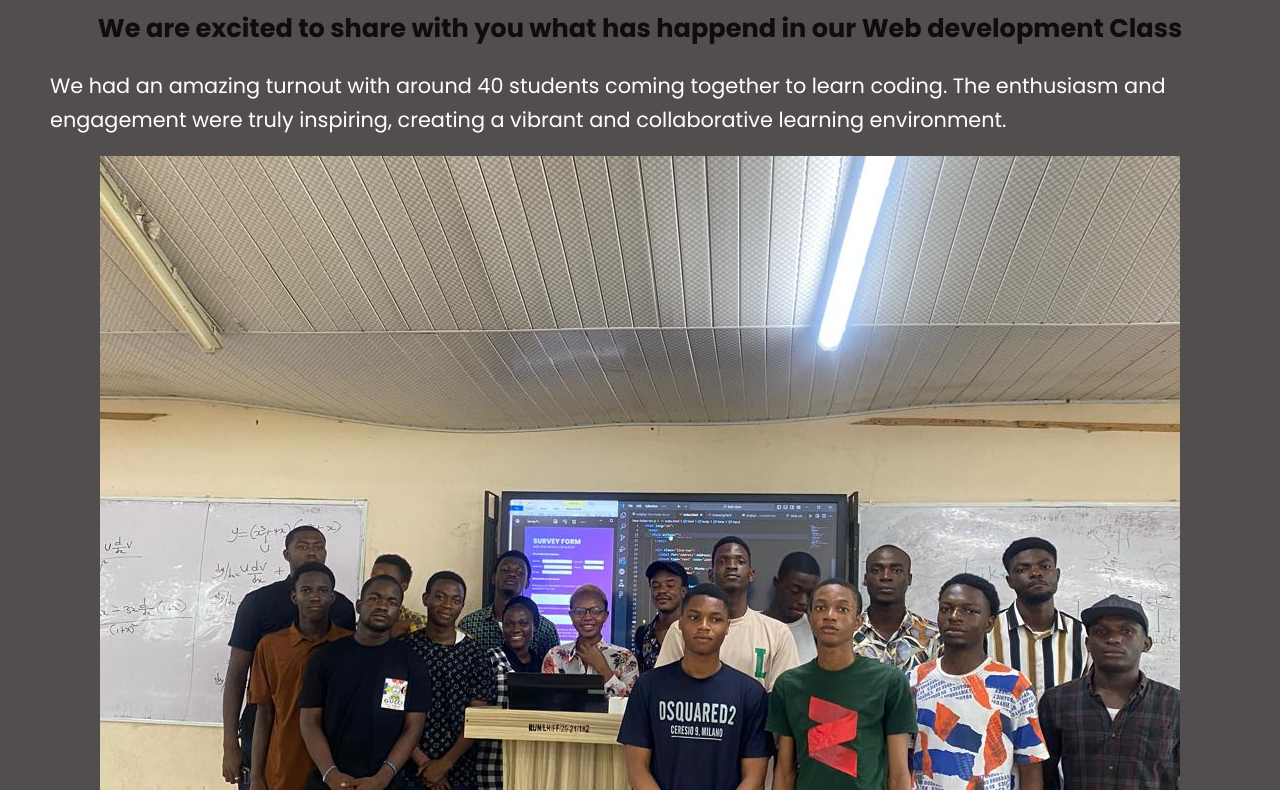
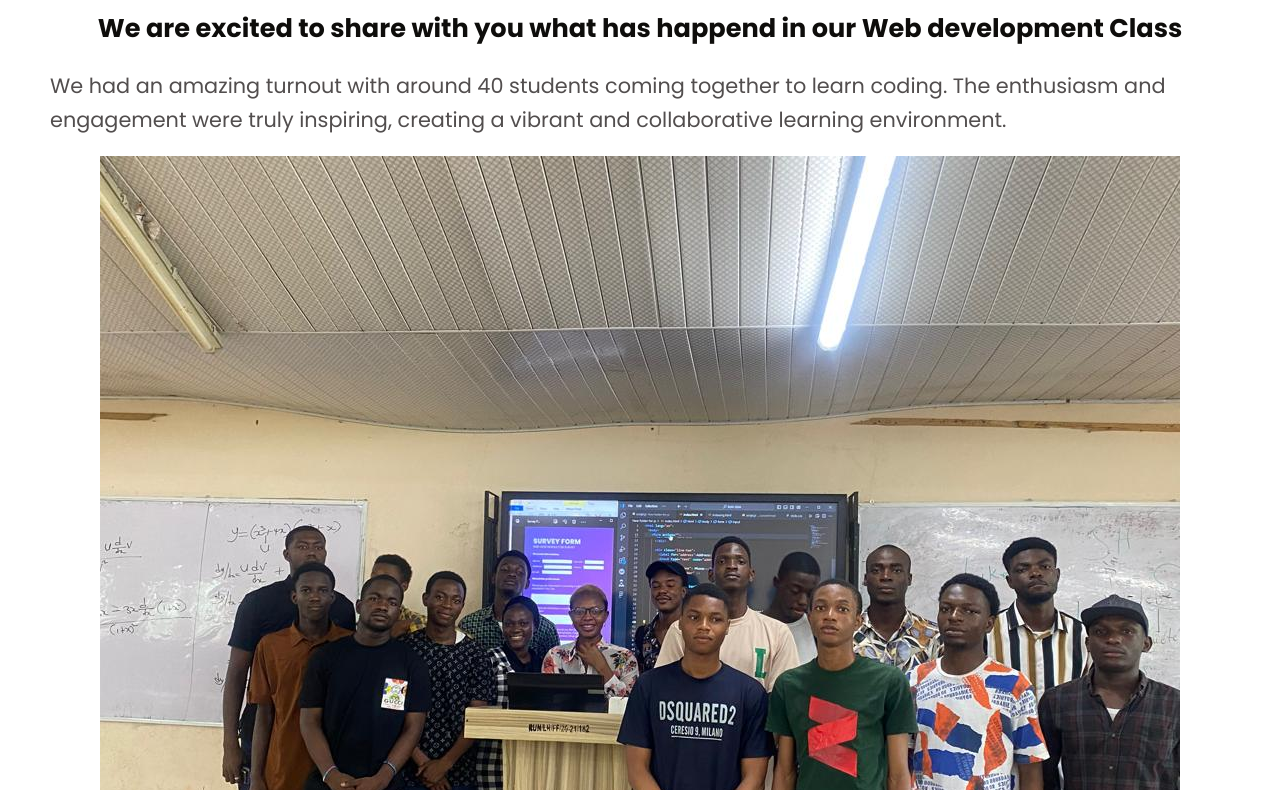
Before and after one commit to MaryTee1212/ceds-newletter-project, a plain HTML site: page index.html in a window 1280 px wide. Shown: the part 141-931 px from the top of the page. Drawn offline with Linux system fonts and the light colour scheme.

Commit message:
Update styles.css

```diff
--- a/styles.css
+++ b/styles.css
@@ -2,8 +2,9 @@
 
 body {
   font-family: "Poppins", sans-serif;
-  background-color: rgb(82, 78, 78);
-  color: #ffffff;
+    background-color: #ffffff;
+  color: rgb(82, 78, 78);
+
 
   padding: 20px;
   margin: 0;
```
